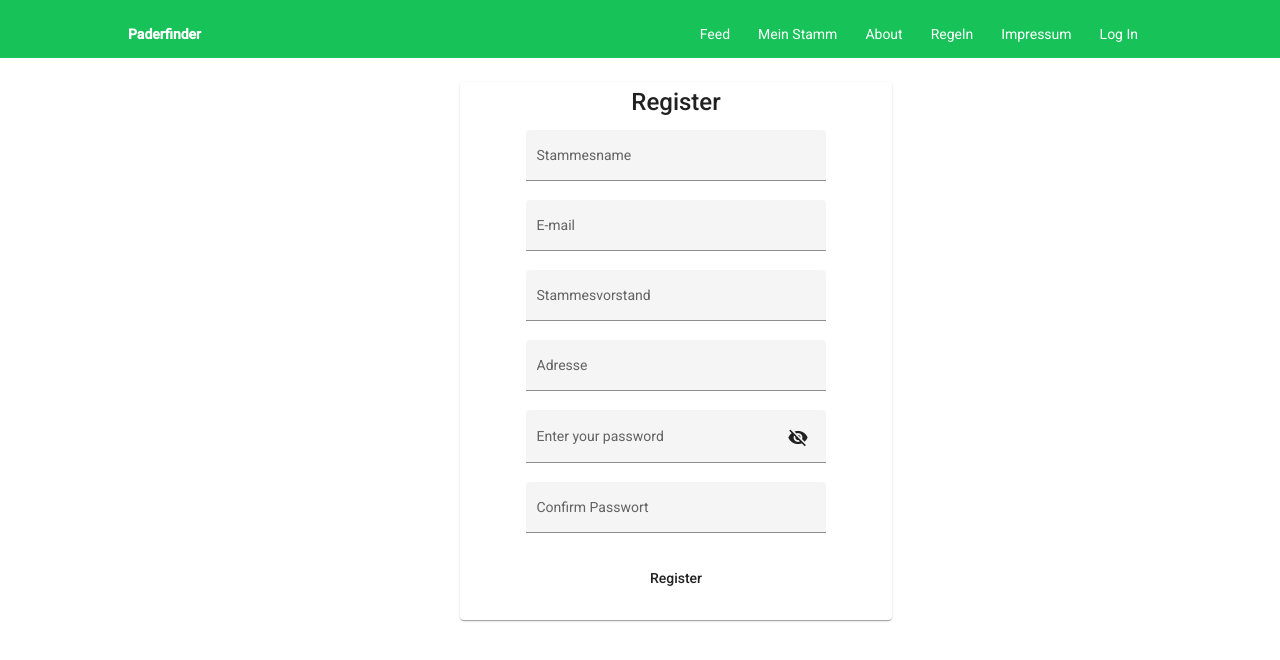
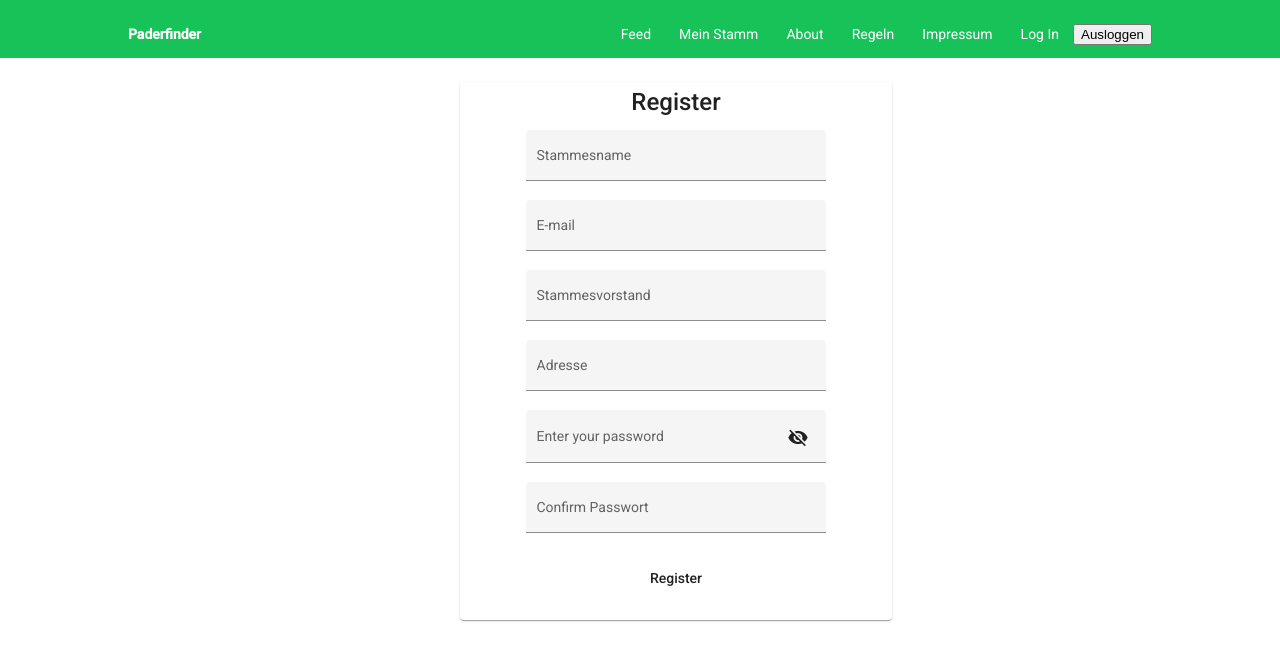
Before and after one commit to nusli/Frontend-Paderfinder, an Angular app: page /register in a window 1280 px wide. Shown: the top 660 px of the page. Built offline with nearby package versions, Linux system fonts and the light colour scheme.

Commit message:
ugly logout button

```diff
--- a/src/app/app.component.html
+++ b/src/app/app.component.html
@@ -14,6 +14,8 @@
 
 
         <li><a href="#" routerLink="/login">Log In</a></li>
+        <!-- ändern sobald es geht-->
+        <li><button (click)="logout()">Ausloggen</button></li>
       </ul>
     </nav>
   </div>
```
